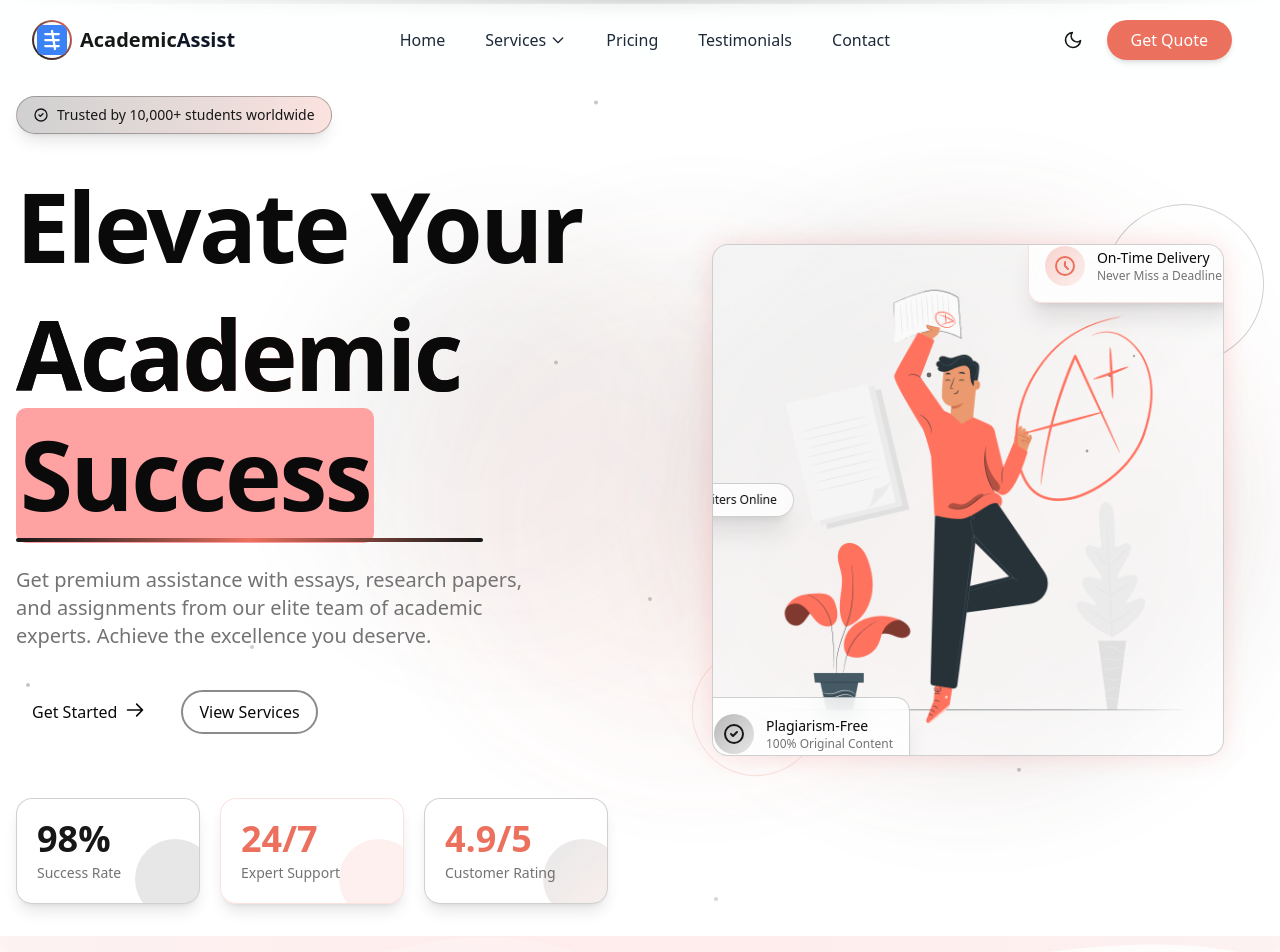
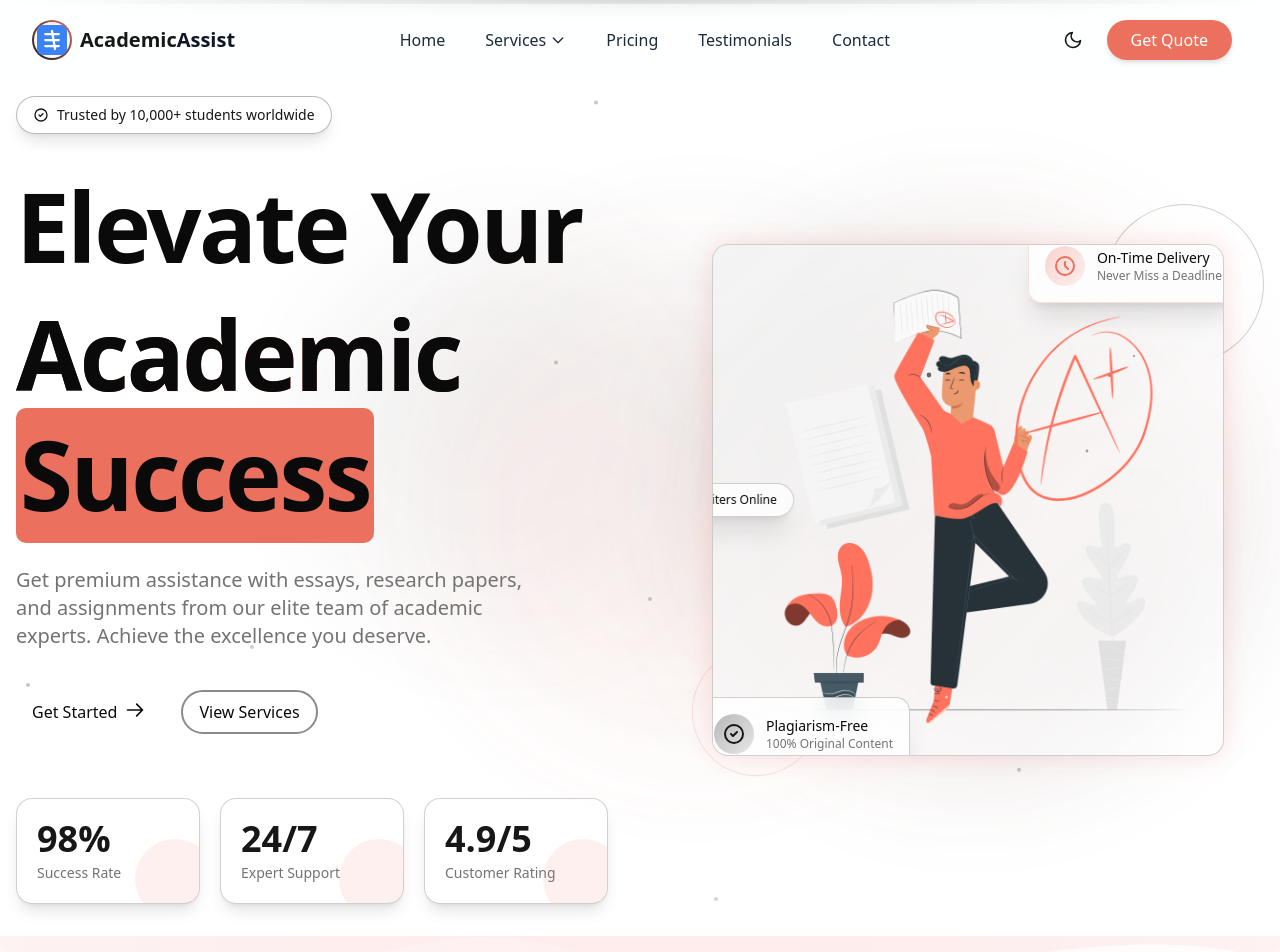
Before and after one commit to Tayyab-742002/academicshelp, a Next.js app: page / in a window 1280 px wide. Shown: the top 952 px of the page. Built offline with nearby package versions, Linux system fonts and the light colour scheme.

Commit message:
fix: landing page design

```diff
--- a/src/components/layouts/header.tsx
+++ b/src/components/layouts/header.tsx
@@ -203,7 +203,7 @@ const Header = () => {
                   }}
                 >
                   <button
-                    className="flex items-center space-x-1 px-4 py-2 rounded-full text-gray-800 dark:text-gray-100 font-medium hover:bg-primary/10 dark:hover:bg-primary/20 transition-all duration-200"
+                    className="flex items-center space-x-1 px-4 py-2 rounded-full text-gray-800 dark:text-gray-100 font-medium transition-all duration-200"
                     onClick={(e) => {
                       e.preventDefault();
                       setIsServicesOpen(!isServicesOpen);
@@ -296,11 +296,11 @@ const Header = () => {
                 >
                   <Link
                     href={item.link}
-                    className="relative px-4 py-2 rounded-full text-gray-800 dark:text-gray-100 font-medium hover:bg-primary/10 dark:hover:bg-primary/20 transition-all duration-200 group inline-block"
+                    className="relative px-4 py-2 rounded-full text-gray-800 dark:text-gray-100 font-medium   group inline-block"
                   >
                     <span>{item.name}</span>
                     <motion.span
-                      className="absolute bottom-1.5 left-1/2 h-0.5 w-0 -translate-x-1/2 bg-gradient-to-r from-primary to-accent opacity-0 group-hover:w-1/2 group-hover:opacity-100"
+                      className="absolute bottom-1.5 left-1/2 h-0.5 w-0 -translate-x-1/2 bg-gradient-to-r bg-accent opacity-0 group-hover:w-1/2 group-hover:opacity-100 transition-all duration-300"
                       transition={{ duration: 0.3 }}
                     />
                   </Link>
@@ -533,7 +533,7 @@ const Header = () => {
                   >
                     <Link
                       href={item.link}
-                      className="block rounded-lg py-3 px-4 text-base font-medium text-gray-800 dark:text-gray-100 hover:bg-primary/10 dark:hover:bg-primary/20"
+                      className="block rounded-lg py-3 px-4 text-base font-medium text-gray-800 dark:text-gray-100 "
                       onClick={() => setIsMobileMenuOpen(false)}
                     >
                       {item.name}
--- a/src/components/pages/home/GuaranteesSection.tsx
+++ b/src/components/pages/home/GuaranteesSection.tsx
@@ -14,17 +14,20 @@ export default function GuaranteesSection() {
     {
       title: "24/7 Support",
       icon: "headphones",
-      description: "Our team is available round the clock to assist you with any questions.",
+      description:
+        "Our team is available round the clock to assist you with any questions.",
     },
     {
       title: "100% Confidential",
       icon: "shield",
-      description: "Your personal information is protected and never shared with third parties.",
+      description:
+        "Your personal information is protected and never shared with third parties.",
     },
     {
       title: "Money-Back Promise",
       icon: "dollar-sign",
-      description: "Not satisfied with our service? Get your money back, no questions asked.",
+      description:
+        "Not satisfied with our service? Get your money back, no questions asked.",
     },
   ];
 
@@ -34,9 +37,9 @@ export default function GuaranteesSection() {
     visible: {
       opacity: 1,
       transition: {
-        staggerChildren: 0.2
-      }
-    }
+        staggerChildren: 0.2,
+      },
+    },
   };
 
   const itemVariants = {
@@ -47,9 +50,9 @@ export default function GuaranteesSection() {
       transition: {
         type: "spring",
         stiffness: 100,
-        damping: 15
-      }
-    }
+        damping: 15,
+      },
+    },
   };
 
   return (
@@ -70,16 +73,17 @@ export default function GuaranteesSection() {
           transition={{ duration: 0.7 }}
         >
           <div className="inline-block mb-3">
-            <div className="flex items-center justify-center space-x-2 bg-accent/5 dark:bg-accent/10 px-4 py-1.5 rounded-full ">
-              <span className="w-2 h-2 rounded-full bg-accent animate-pulse bg-[#ec705e]" />
-              <span className="text-sm font-medium text-accent">Peace of Mind</span>
+            <div className="flex items-center justify-center space-x-2 bg-primary/5 dark:bg-primary/10 px-4 py-1.5 rounded-full ">
+              <span className="w-2 h-2 rounded-full  dark:bg-[#EC705E] bg-accent animate-pulse" />
+              <span className="text-sm font-medium  ">Pease of Mind</span>
             </div>
           </div>
           <h2 className="text-3xl md:text-5xl font-bold mb-6 bg-gradient-to-r from-gray-900 via-gray-800 to-gray-900 dark:from-white dark:via-gray-200 dark:to-white bg-clip-text ">
             Our Guarantees
           </h2>
           <p className="text-xl text-muted-foreground max-w-3xl mx-auto">
-            We're committed to providing you with the highest quality service and support.
+            We're committed to providing you with the highest quality service
+            and support.
           </p>
         </motion.div>
 
@@ -111,7 +115,7 @@ export default function GuaranteesSection() {
                   transition={{
                     duration: 3,
                     repeat: Infinity,
-                    repeatType: "reverse"
+                    repeatType: "reverse",
                   }}
                 />
 
@@ -119,7 +123,7 @@ export default function GuaranteesSection() {
                   <div className="w-20 h-20 bg-gradient-to-br from-accent/20 to-primary/10 dark:from-accent/30 dark:to-primary/20 rounded-2xl flex items-center justify-center mx-auto mb-6 group-hover:scale-110 transition-transform duration-300">
                     <svg
                       xmlns="http://www.w3.org/2000/svg"
-                      className="h-10 w-10 text-accent group-hover:text-primary transition-colors duration-300"
+                      className="h-10 w-10 text-[#EC705E] group-hover:text-primary transition-colors duration-300"
                       fill="none"
                       viewBox="0 0 24 24"
                       stroke="currentColor"
@@ -133,7 +137,7 @@ export default function GuaranteesSection() {
                     </svg>
                   </div>
 
-                  <h3 className="text-xl font-bold mb-3 group-hover:text-accent transition-colors duration-300">
+                  <h3 className="text-xl font-bold mb-3 group-hover:text-[#EC705E] transition-colors duration-300">
                     {guarantee.title}
                   </h3>
 
--- a/src/components/pages/home/HeroSection.tsx
+++ b/src/components/pages/home/HeroSection.tsx
@@ -10,7 +10,7 @@ import {
   useMotionValue,
   useSpring,
 } from "framer-motion";
-import { HeroHighlight, Highlight } from "@/components/ui/hero-highlight";
+import {  Highlight } from "@/components/ui/hero-highlight";
 
 export default function HeroSection() {
   const [isLoaded, setIsLoaded] = useState(false);
@@ -165,7 +165,7 @@ export default function HeroSection() {
           {/* Left content section */}
           <div className="lg:w-1/2 order-2 lg:order-1">
             <motion.div
-              className="inline-flex items-center px-4 py-2 rounded-full bg-gradient-to-r from-primary/20 to-accent/20 backdrop-blur-sm border border-primary/30 text-primary mb-8 shadow-lg"
+              className="inline-flex items-center px-4 py-2 rounded-full bg-card backdrop-blur-sm border border-primary/30 text-primary mb-8 shadow-lg"
               variants={itemVariants}
               whileHover={{ scale: 1.05, y: -2 }}
             >
@@ -208,12 +208,6 @@ export default function HeroSection() {
               >
                 Academic&nbsp; <br />
                 <Highlight>Success</Highlight>
-                <motion.span
-                  className="absolute -bottom-2 left-0 w-full h-1 bg-gradient-to-r from-primary via-accent to-primary rounded-full"
-                  initial={{ width: 0, opacity: 0 }}
-                  animate={{ width: "100%", opacity: 1 }}
-                  transition={{ delay: 1, duration: 0.8 }}
-                />
               </motion.span>
             </motion.h1>
 
@@ -280,14 +274,44 @@ export default function HeroSection() {
                     "0 20px 25px -5px rgba(229, 62, 62, 0.1), 0 10px 10px -5px rgba(229, 62, 62, 0.04)",
                 }}
               >
-                <div className="absolute -right-4 -bottom-4 w-20 h-20 rounded-full bg-primary/10 group-hover:bg-primary/20 transition-all duration-300" />
+                <div className="absolute -right-4 -bottom-4 w-20 h-20 rounded-full bg-accent/10 group-hover:bg-accent/50 transition-all duration-300" />
                 <div className="text-4xl font-bold text-primary mb-1">98%</div>
                 <div className="text-sm text-muted-foreground font-medium">
                   Success Rate
                 </div>
               </motion.div>
+              <motion.div
+                className="bg-gradient-to-br from-card/80 to-card/40 backdrop-blur-md p-5 rounded-2xl border border-primary/20 shadow-lg overflow-hidden relative group"
+                whileHover={{
+                  y: -5,
+                  boxShadow:
+                    "0 20px 25px -5px rgba(229, 62, 62, 0.1), 0 10px 10px -5px rgba(229, 62, 62, 0.04)",
+                }}
+              >
+                <div className="absolute -right-4 -bottom-4 w-20 h-20 rounded-full bg-accent/10 group-hover:bg-accent/50 transition-all duration-300" />
+                <div className="text-4xl font-bold text-primary mb-1">24/7</div>
+                <div className="text-sm text-muted-foreground font-medium">
+                  Expert Support
+                </div>
+              </motion.div>
+              <motion.div
+                className="bg-gradient-to-br from-card/80 to-card/40 backdrop-blur-md p-5 rounded-2xl border border-primary/20 shadow-lg overflow-hidden relative group"
+                whileHover={{
+                  y: -5,
+                  boxShadow:
+                    "0 20px 25px -5px rgba(229, 62, 62, 0.1), 0 10px 10px -5px rgba(229, 62, 62, 0.04)",
+                }}
+              >
+                <div className="absolute -right-4 -bottom-4 w-20 h-20 rounded-full bg-accent/10 group-hover:bg-accent/50 transition-all duration-300" />
+                <div className="text-4xl font-bold text-primary mb-1">
+                  4.9/5
+                </div>
+                <div className="text-sm text-muted-foreground font-medium">
+                  Customer Rating
+                </div>
+              </motion.div>
 
-              <motion.div
+              {/* <motion.div
                 className="bg-gradient-to-br from-card/80 to-card/40 backdrop-blur-md p-5 rounded-2xl border border-accent/20 shadow-lg overflow-hidden relative group"
                 whileHover={{
                   y: -5,
@@ -315,7 +339,7 @@ export default function HeroSection() {
                 <div className="text-sm text-muted-foreground font-medium">
                   Customer Rating
                 </div>
-              </motion.div>
+              </motion.div> */}
             </motion.div>
           </div>
 
--- a/src/components/pages/home/HowItWorksSection.tsx
+++ b/src/components/pages/home/HowItWorksSection.tsx
@@ -99,10 +99,8 @@ export default function HowItWorksSection() {
         >
           <div className="inline-block mb-3">
             <div className="flex items-center justify-center space-x-2 bg-primary/5 dark:bg-primary/10 px-4 py-1.5 rounded-full ">
-              <span className="w-2 h-2 rounded-full bg-primary animate-pulse bg-[#ec705e]" />
-              <span className="text-sm font-medium text-primary">
-                Simple Process
-              </span>
+              <span className="w-2 h-2 rounded-full  dark:bg-[#EC705E] bg-accent animate-pulse" />
+              <span className="text-sm font-medium  ">Simple Process</span>
             </div>
           </div>
           <h2 className="text-3xl md:text-5xl font-bold mb-6 bg-gradient-to-r from-gray-900 via-gray-800 to-gray-900 dark:from-white dark:via-gray-200 dark:to-white bg-clip-text ">
@@ -134,7 +132,7 @@ export default function HowItWorksSection() {
             >
               {/* Step number with gradient background */}
               <div className="absolute -top-8 left-1/2 transform -translate-x-1/2 z-20 ">
-                <div className="w-16 h-16  rounded-full flex items-center justify-center   text-primary font-normal text-xl shadow-lg border-2 border-primary ">
+                <div className="w-16 h-16 bg-gradient-to-br from-primary/10 to-accent/10 dark:from-primary/20 dark:to-accent/20  rounded-full flex items-center justify-center   text-primary font-normal text-xl shadow-lg border-2 border-primary/20 ">
                   {step.step}
                 </div>
               </div>
@@ -146,7 +144,7 @@ export default function HowItWorksSection() {
                 <div className="w-16 h-16 bg-gradient-to-br from-primary/10 to-accent/10 dark:from-primary/20 dark:to-accent/20 rounded-2xl flex items-center justify-center mx-auto mb-6 group-hover:scale-110 transition-transform duration-300">
                   <svg
                     xmlns="http://www.w3.org/2000/svg"
-                    className="h-8 w-8 text-primary group-hover:text-accent transition-colors duration-300"
+                    className="h-8 w-8 text-primary group-hover:text-[#EC705E] transition-colors duration-300"
                     fill="none"
                     viewBox="0 0 24 24"
                     stroke="currentColor"
--- a/src/components/pages/home/ServicesSection.tsx
+++ b/src/components/pages/home/ServicesSection.tsx
@@ -127,7 +127,7 @@ export default function ServicesSection() {
         >
           <div className="inline-block mb-3">
             <div className="flex items-center justify-center space-x-2 bg-primary/5 dark:bg-primary/10 px-4 py-1.5 rounded-full ">
-              <span className="w-2 h-2 rounded-full  dark:bg-green-400 bg-accent animate-pulse" />
+              <span className="w-2 h-2 rounded-full  dark:bg-[#EC705E] bg-accent animate-pulse" />
               <span className="text-sm font-medium  ">Premium Services</span>
             </div>
           </div>
@@ -155,15 +155,11 @@ export default function ServicesSection() {
               onMouseLeave={() => setHoveredIndex(null)}
               className="relative group"
             >
-              <div className="absolute inset-0 bg-gradient-to-r from-primary/20 to-accent/20 rounded-2xl blur-xl opacity-0 group-hover:opacity-70 transition-opacity duration-500 -z-10 transform group-hover:scale-105" />
-
               <div className="bg-card/80 backdrop-blur-sm border border-border hover:border-primary/20 rounded-2xl p-8 h-full transition-all duration-300 hover:shadow-[0_0_25px_rgba(229,62,62,0.15)] relative z-10">
-                <div className="absolute top-0 right-0 w-24 h-24 bg-gradient-to-br from-primary/10 to-accent/5 rounded-full blur-2xl opacity-0 group-hover:opacity-100 transition-opacity duration-500 -z-10" />
-
                 <div className="w-16 h-16 bg-gradient-to-br from-primary/10 to-accent/10 dark:from-primary/20 dark:to-accent/20 rounded-2xl flex items-center justify-center mb-6 group-hover:scale-110 transition-transform duration-300">
                   <svg
                     xmlns="http://www.w3.org/2000/svg"
-                    className="h-8 w-8 text-primary group-hover:text-accent transition-colors duration-300"
+                    className="h-8 w-8 text-primary group-hover:text-[#EC705E] transition-colors duration-300"
                     fill="none"
                     viewBox="0 0 24 24"
                     stroke="currentColor"
--- a/src/components/ui/hero-highlight.tsx
+++ b/src/components/ui/hero-highlight.tsx
@@ -130,7 +130,7 @@ export const Highlight = ({
         display: "inline",
       }}
       className={cn(
-        `relative inline-block rounded-lg bg-gradient-to-r from-red-300 to-red-300 px-1 pb-1 dark:from-[#EC705E] dark:to-[#EC705E]`,
+        `relative inline-block rounded-lg bg-gradient-to-r from-[#EC705E] to-[#EC705E] px-1 pb-1  dark:to-[#EC705E]`,
         className
       )}
     >
```
Also changed, not shown: src/components/pages/home/CTASection.tsx (+22 -9 lines), src/components/pages/home/TestimonialsSection.tsx (+40 -24 lines).
